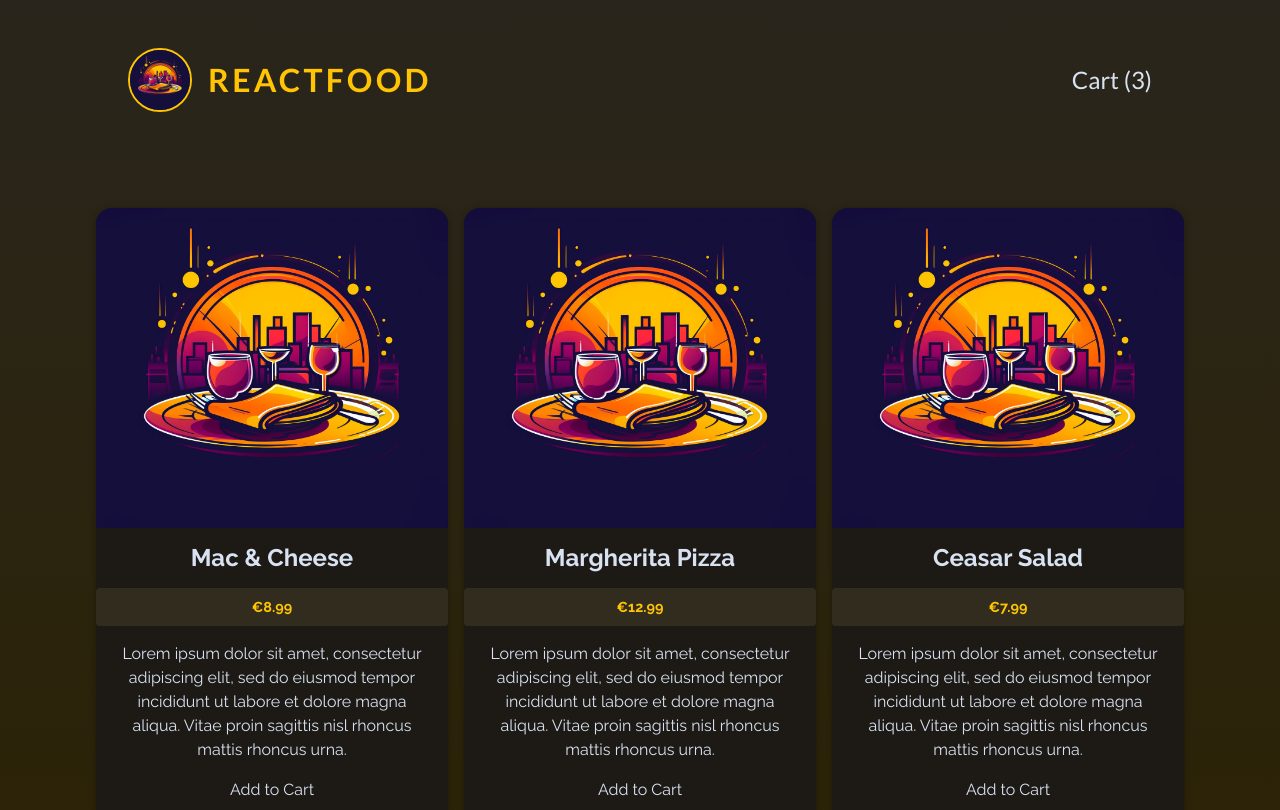
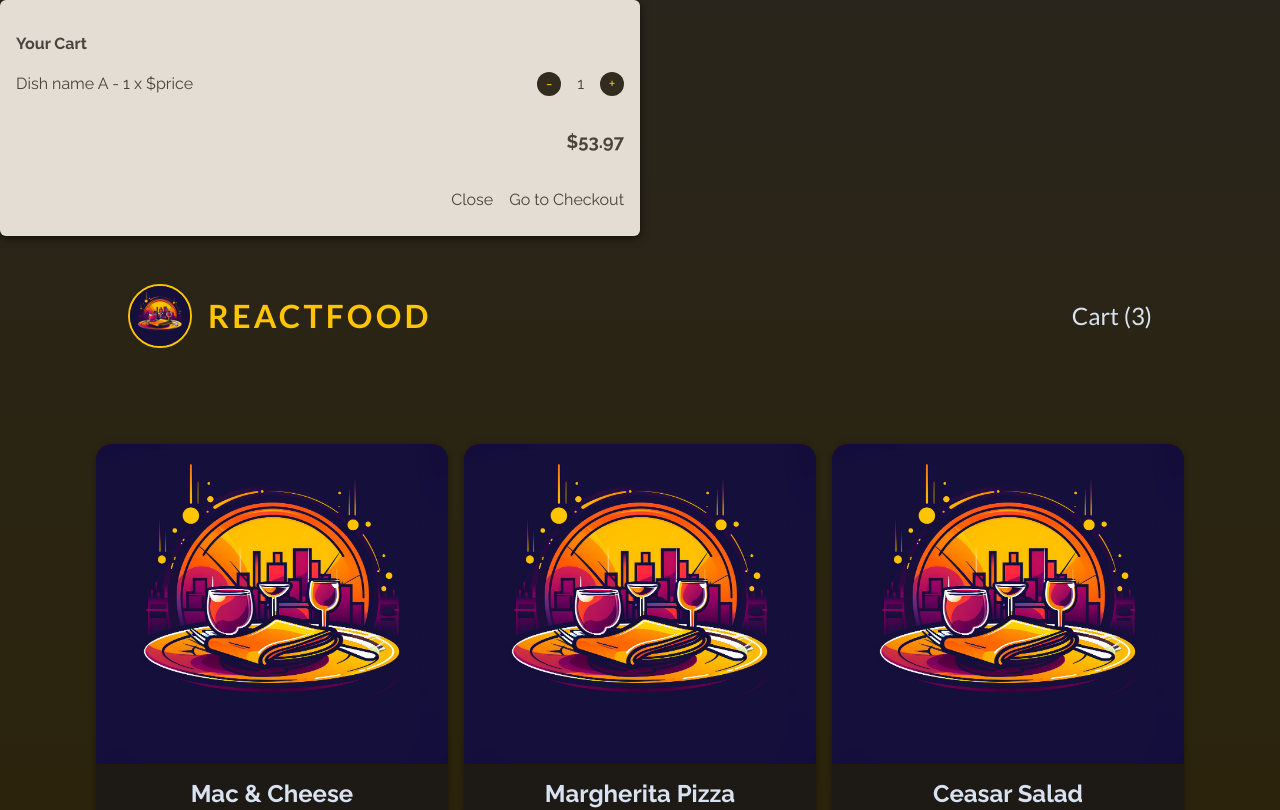
Before and after one commit to GentleHorse/React_Food_Order_App, a React (Vite) app: page / in a window 1280 px wide. Shown: the top 810 px of the page. Built offline with nearby package versions, Linux system fonts and the light colour scheme; a web font is replaced by a local one.

Commit message:
Added the Modal and Cart component

```diff
--- a/src/App.jsx
+++ b/src/App.jsx
@@ -1,11 +1,17 @@
+import Cart from "./component/cart/Cart.jsx";
 import Header from "./component/header/Header.jsx";
 import Meals from "./component/meals/Meals.jsx";
+import Modal from "./component/modal/Modal.jsx";
 
 function App() {
   return (
     <main>
       <Header />
       <Meals />
+
+      <Modal>
+        <Cart />
+      </Modal>
     </main>
   );
 }
--- /dev/null
+++ b/src/component/cart/Cart.jsx
@@ -0,0 +1,24 @@
+export default function Cart() {
+  return (
+    <div className="cart">
+      <h2>Your Cart</h2>
+      <ul>
+        <li className="cart-item">
+          <p>Dish name A - 1 x $price</p>
+          <div className="cart-item-actions">
+            <button>-</button>1<button>+</button>
+          </div>
+        </li>
+
+        <div className="cart-total">
+            $53.97
+        </div>
+
+        <div className="modal-actions">
+            <button>Close</button>
+            <button>Go to Checkout</button>
+        </div>
+      </ul>
+    </div>
+  );
+}
--- /dev/null
+++ b/src/component/modal/Modal.jsx
@@ -0,0 +1,8 @@
+import { createPortal } from "react-dom";
+
+export default function Modal({ children }) {
+  return createPortal(
+    <div className="modal">{children}</div>,
+    document.getElementById("modal")
+  );
+}
--- a/src/index.css
+++ b/src/index.css
@@ -118,8 +118,15 @@ h1 {
 /*
  * CART -------------------------------
  */
+
+ /* Added */
+.cart {
+  color: #46443c;
+}
+
 .cart h2 {
   margin: 1rem 0;
+  font-weight: bold;  /* Added */
 }
 
 .cart ul {
@@ -128,9 +135,6 @@ h1 {
   padding: 0;
 }
 
-/*
- * MODAL -------------------------------
- */
 .modal-actions {
   display: flex;
   justify-content: flex-end;
@@ -192,6 +196,9 @@ h1 {
   color: #ffab04;
 }
 
+/*
+ * CONTROL -------------------------------
+ */
 .control {
   margin: 0.5rem 0;
   display: flex;
@@ -248,6 +255,9 @@ h1 {
   color: #ffab04;
 }
 
+/*
+ * MODAL -------------------------------
+ */
 .modal {
   background-color: #e4ddd4;
   border-radius: 6px;
```
